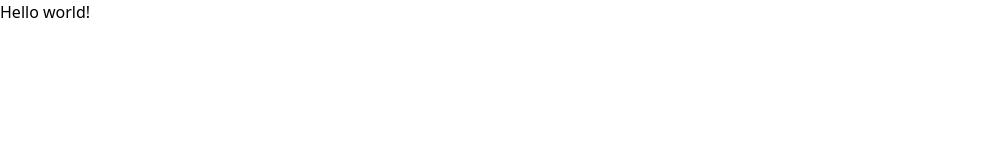
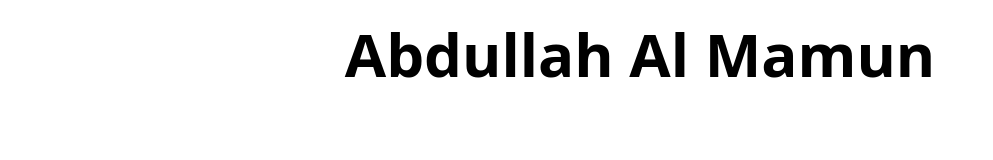
Before and after one commit to A-Al-Mamun/01_LearnTailwindCSS, a website: page index.html in a window 1280 px wide. Shown: the whole page, without its empty margins (0-993 px from the left). Drawn offline with nearby package versions, Linux system fonts and the light colour scheme; files that its build step writes are made by us from their sources; a web font is replaced by a local one.

Commit message:
Learn and try but work just CDN TailwindCSS

```diff
--- a/index.html
+++ b/index.html
@@ -6,11 +6,12 @@
     <title>Document</title>
 
     <link rel="stylesheet" href="https://rsms.me/inter/inter.css">
+    <script src="https://cdn.tailwindcss.com"></script>
     <link rel="stylesheet" href="./output/tailwind.css">
 </head>
-<body>
-    <h1 class="text-5xl font-bold underline">
-        Hello world!
+<body class="flex justify-center pt-6">
+    <h1 class="text-6xl font-bold from-red-900">
+        Abdullah Al Mamun
     </h1>
 </body>
 </html>
```
